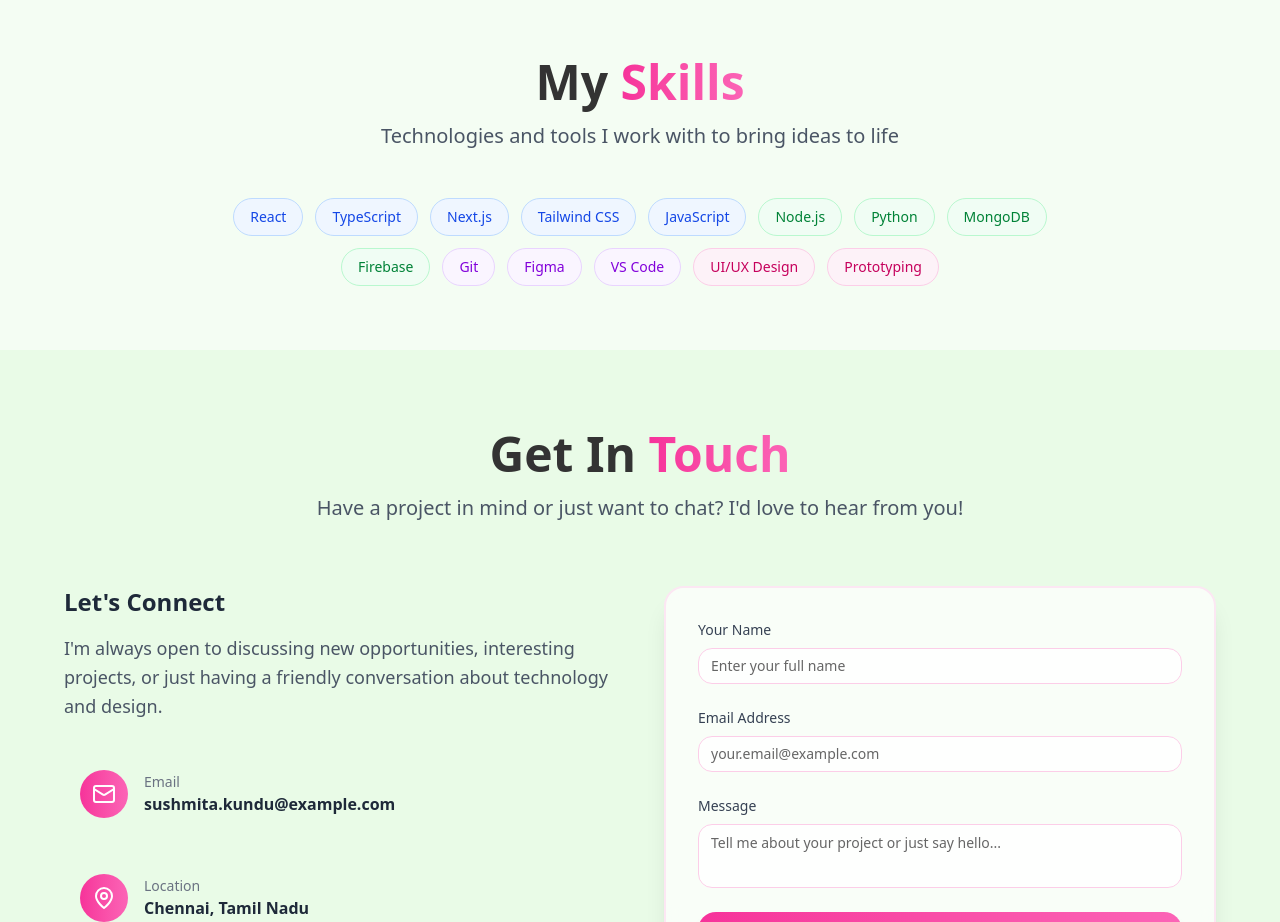
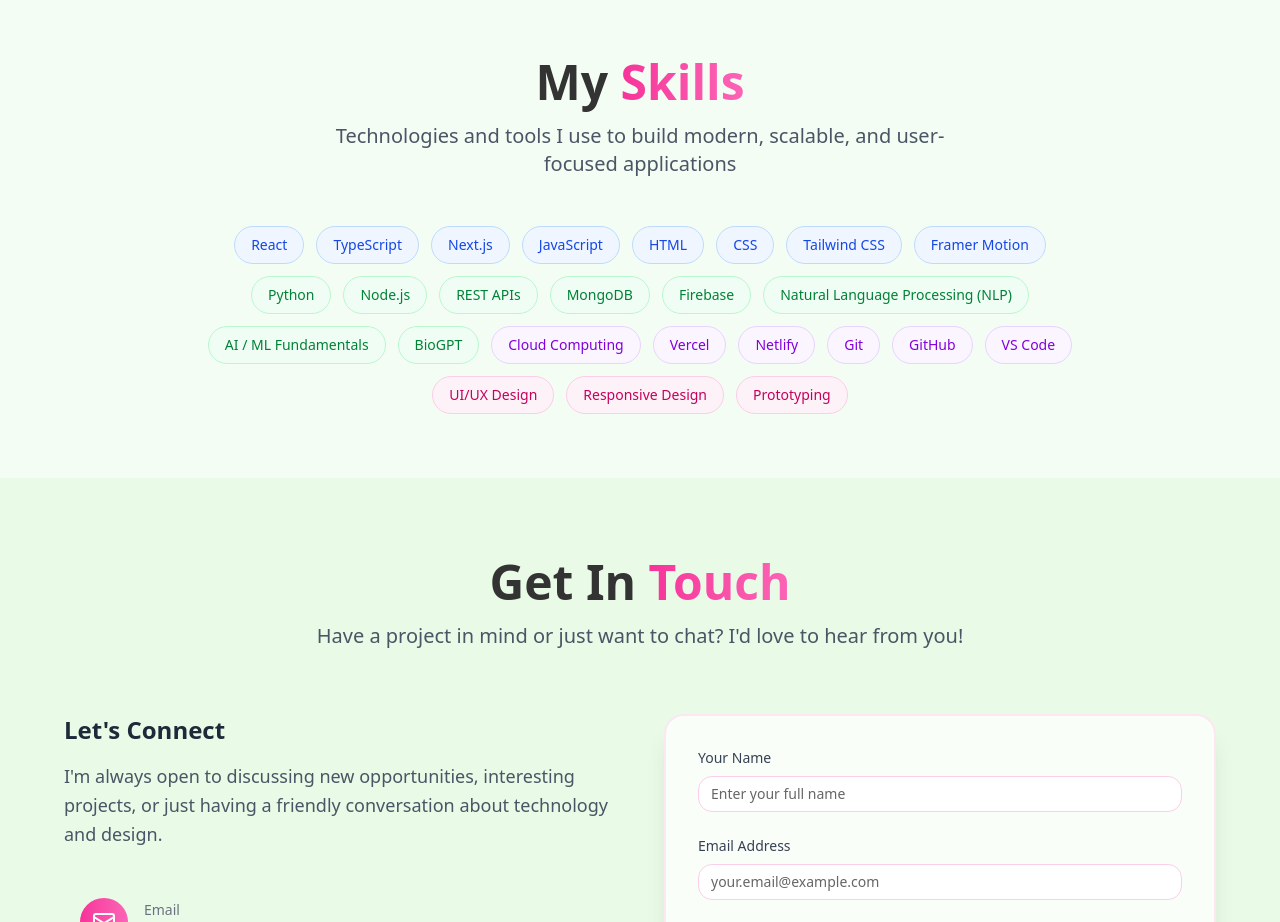
Before and after one commit to sushmitakundu0/Portfolio-Sushmita, a React (Vite) app: page / in a window 1280 px wide. Shown: the part 4420-5342 px from the top of the page. Built offline with nearby package versions, Linux system fonts and the light colour scheme.

Commit message:
Update Skills.tsx

```diff
--- a/src/components/Skills.tsx
+++ b/src/components/Skills.tsx
@@ -11,30 +11,49 @@
   { name: 'React', category: 'frontend' },
   { name: 'TypeScript', category: 'frontend' },
   { name: 'Next.js', category: 'frontend' },
+  { name: 'JavaScript', category: 'frontend' },
+  { name: 'HTML', category: 'frontend' },
+  { name: 'CSS', category: 'frontend' },
   { name: 'Tailwind CSS', category: 'frontend' },
-  { name: 'JavaScript', category: 'frontend' },
+  { name: 'Framer Motion', category: 'frontend' },
 
-  // Backend
+  // Backend / Programming
+  { name: 'Python', category: 'backend' },
   { name: 'Node.js', category: 'backend' },
-  { name: 'Python', category: 'backend' },
+  { name: 'REST APIs', category: 'backend' },
   { name: 'MongoDB', category: 'backend' },
   { name: 'Firebase', category: 'backend' },
 
+  // AI / ML
+  { name: 'Natural Language Processing (NLP)', category: 'backend' },
+  { name: 'AI / ML Fundamentals', category: 'backend' },
+  { name: 'BioGPT', category: 'backend' },
+
+  // Cloud & Deployment
+  { name: 'Cloud Computing', category: 'tools' },
+  { name: 'Vercel', category: 'tools' },
+  { name: 'Netlify', category: 'tools' },
+
   // Tools
   { name: 'Git', category: 'tools' },
-  { name: 'Figma', category: 'tools' },
+  { name: 'GitHub', category: 'tools' },
   { name: 'VS Code', category: 'tools' },
 
   // Design
   { name: 'UI/UX Design', category: 'design' },
+  { name: 'Responsive Design', category: 'design' },
   { name: 'Prototyping', category: 'design' }
 ];
 
 const categoryStyles = {
-  frontend: 'bg-blue-50 text-blue-700 border-blue-200 hover:bg-blue-100 dark:bg-blue-900/20 dark:text-blue-400 dark:border-blue-800 dark:hover:bg-blue-900/30',
-  backend: 'bg-green-50 text-green-700 border-green-200 hover:bg-green-100 dark:bg-green-900/20 dark:text-green-400 dark:border-green-800 dark:hover:bg-green-900/30',
-  tools: 'bg-purple-50 text-purple-700 border-purple-200 hover:bg-purple-100 dark:bg-purple-900/20 dark:text-purple-400 dark:border-purple-800 dark:hover:bg-purple-900/30',
-  design: 'bg-pink-50 text-pink-700 border-pink-200 hover:bg-pink-100 dark:bg-pink-900/20 dark:text-pink-400 dark:border-pink-800 dark:hover:bg-pink-900/30'
+  frontend:
+    'bg-blue-50 text-blue-700 border-blue-200 hover:bg-blue-100 dark:bg-blue-900/20 dark:text-blue-400 dark:border-blue-800 dark:hover:bg-blue-900/30',
+  backend:
+    'bg-green-50 text-green-700 border-green-200 hover:bg-green-100 dark:bg-green-900/20 dark:text-green-400 dark:border-green-800 dark:hover:bg-green-900/30',
+  tools:
+    'bg-purple-50 text-purple-700 border-purple-200 hover:bg-purple-100 dark:bg-purple-900/20 dark:text-purple-400 dark:border-purple-800 dark:hover:bg-purple-900/30',
+  design:
+    'bg-pink-50 text-pink-700 border-pink-200 hover:bg-pink-100 dark:bg-pink-900/20 dark:text-pink-400 dark:border-pink-800 dark:hover:bg-pink-900/30'
 };
 
 export function Skills() {
@@ -46,17 +65,19 @@
           initial={{ opacity: 0, y: 30 }}
           whileInView={{ opacity: 1, y: 0 }}
           transition={{ duration: 0.6 }}
-          viewport={{ once: true, margin: "-100px" }}
+          viewport={{ once: true, margin: '-100px' }}
         >
           <h2 className="text-4xl lg:text-5xl font-bold mb-4">
-            My <span className="bg-gradient-to-r from-pink-500 to-pink-400 bg-clip-text text-transparent">Skills</span>
+            My{' '}
+            <span className="bg-gradient-to-r from-pink-500 to-pink-400 bg-clip-text text-transparent">
+              Skills
+            </span>
           </h2>
           <p className="text-xl text-gray-600 dark:text-gray-300 max-w-2xl mx-auto">
-            Technologies and tools I work with to bring ideas to life
+            Technologies and tools I use to build modern, scalable, and user-focused applications
           </p>
         </motion.div>
 
-        {/* Skills as oval badges */}
         <div className="flex flex-wrap justify-center gap-3 max-w-4xl mx-auto">
           {skills.map((skill, index) => (
             <motion.div
@@ -66,14 +87,11 @@
               transition={{
                 duration: 0.5,
                 delay: index * 0.05,
-                type: "spring",
+                type: 'spring',
                 stiffness: 100
               }}
               viewport={{ once: true }}
-              whileHover={{
-                scale: 1.05,
-                transition: { duration: 0.2 }
-              }}
+              whileHover={{ scale: 1.05 }}
               whileTap={{ scale: 0.95 }}
             >
               <Badge
```
